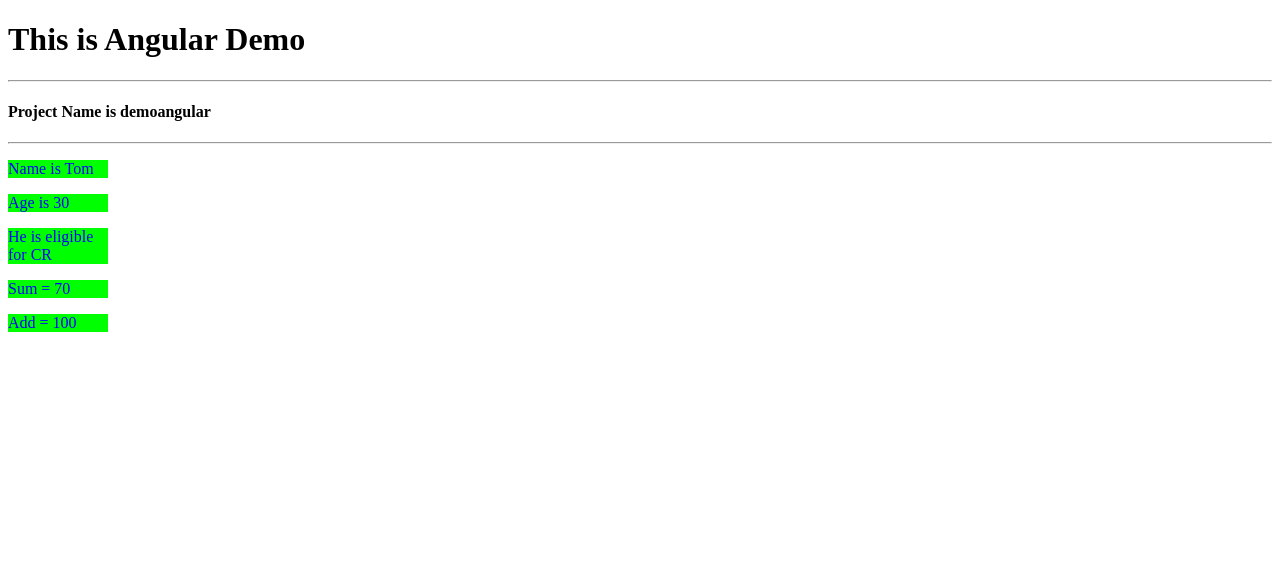
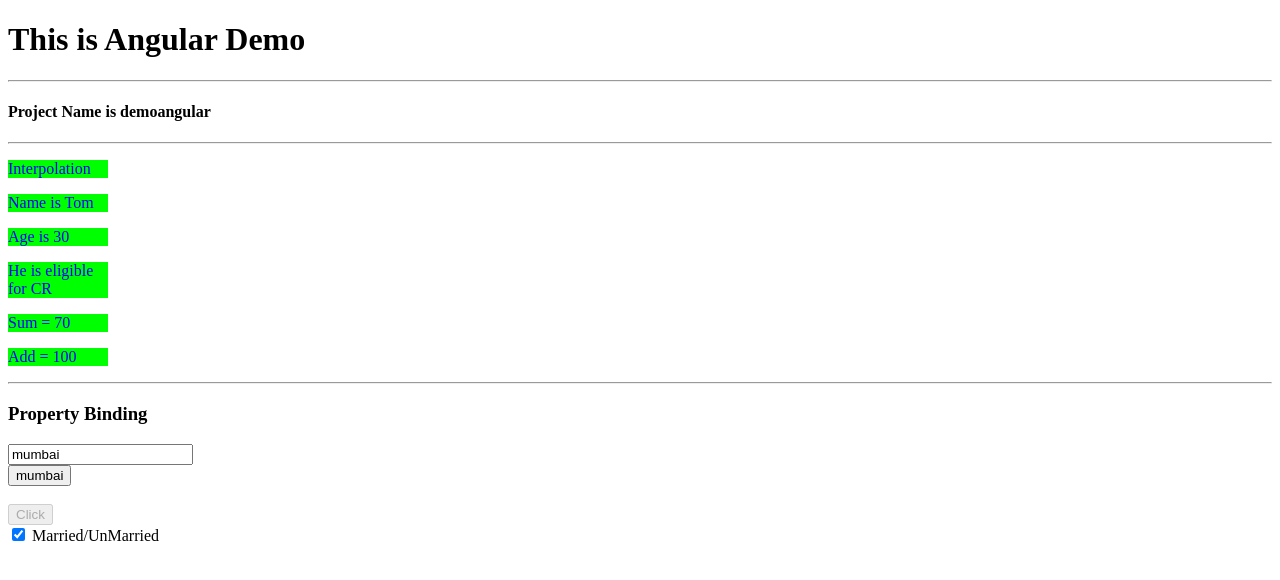
Before and after one commit to akbtech17/angular-lit-training, an Angular app in the folder demoangular/: page / in a window 1280 px wide. Shown: the top 580 px of the page. Built offline with nearby package versions, Linux system fonts and the light colour scheme.

Commit message:
Property Binding

```diff
--- a/demoangular/src/app/mycomponent/mycomponent.component.html
+++ b/demoangular/src/app/mycomponent/mycomponent.component.html
@@ -1,5 +1,13 @@
+<p>Interpolation</p>
 <p>Name is {{name}}</p>
 <p>Age is {{age}}</p>
 <p>{{age > 25 ? 'He is eligible for CR' : 'Not eligible for CR'}}</p>
 <p> Sum = {{30 + 40}}</p>
 <p> Add = {{add()}}</p>
+<hr>
+<h3>Property Binding</h3>
+<input type="text" [value]="city" /><br>
+<input type="button" [value]="city" /><br><br>
+<input type="button" value="Click" [disabled]="age > 25 ? true : false" />
+<br>
+<input type="checkbox" [checked]="mstatus" /> Married/UnMarried
--- a/demoangular/src/app/mycomponent/mycomponent.component.ts
+++ b/demoangular/src/app/mycomponent/mycomponent.component.ts
@@ -11,6 +11,8 @@ export class MycomponentComponent implements OnInit {
   fno: number = 70
   sno: number = 30
   total: number = 0
+  city: string = "mumbai"
+  mstatus: boolean = true
 
   add(): number {
     this.total = this.fno + this.sno
```
